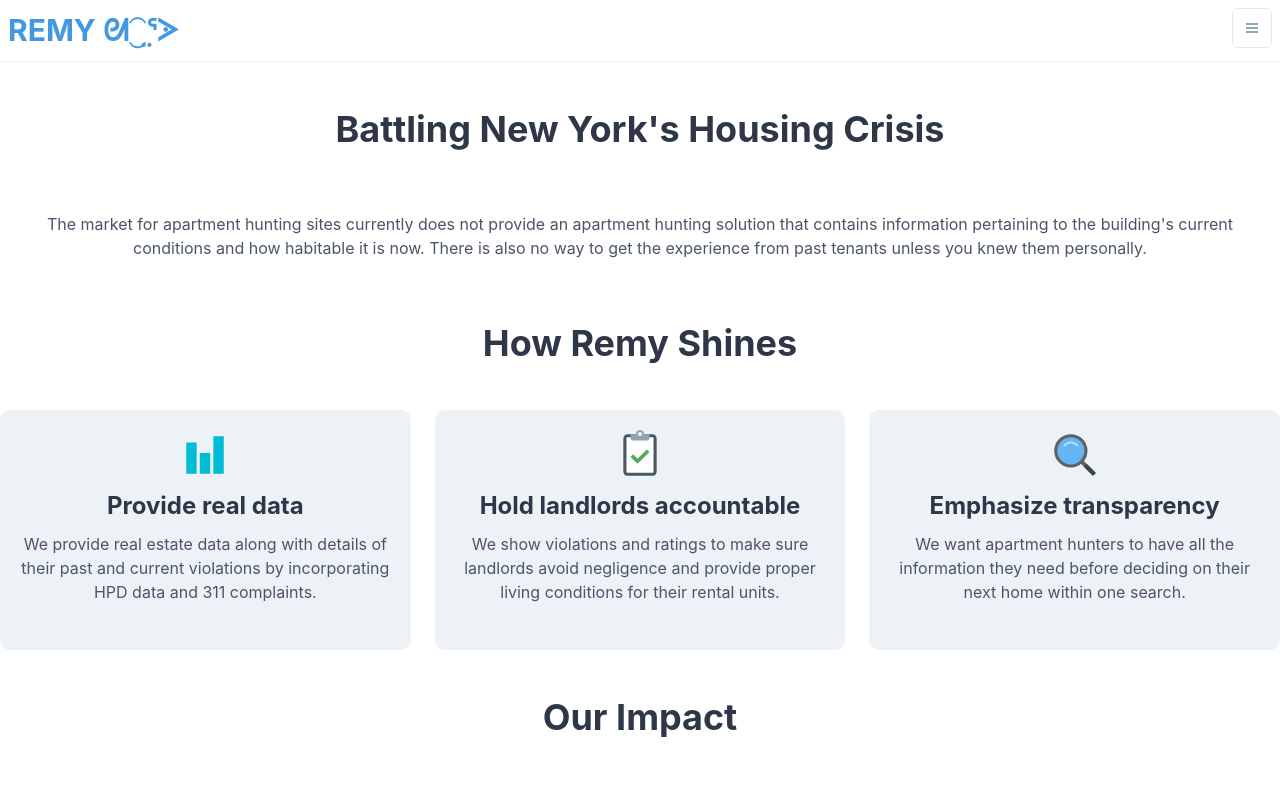
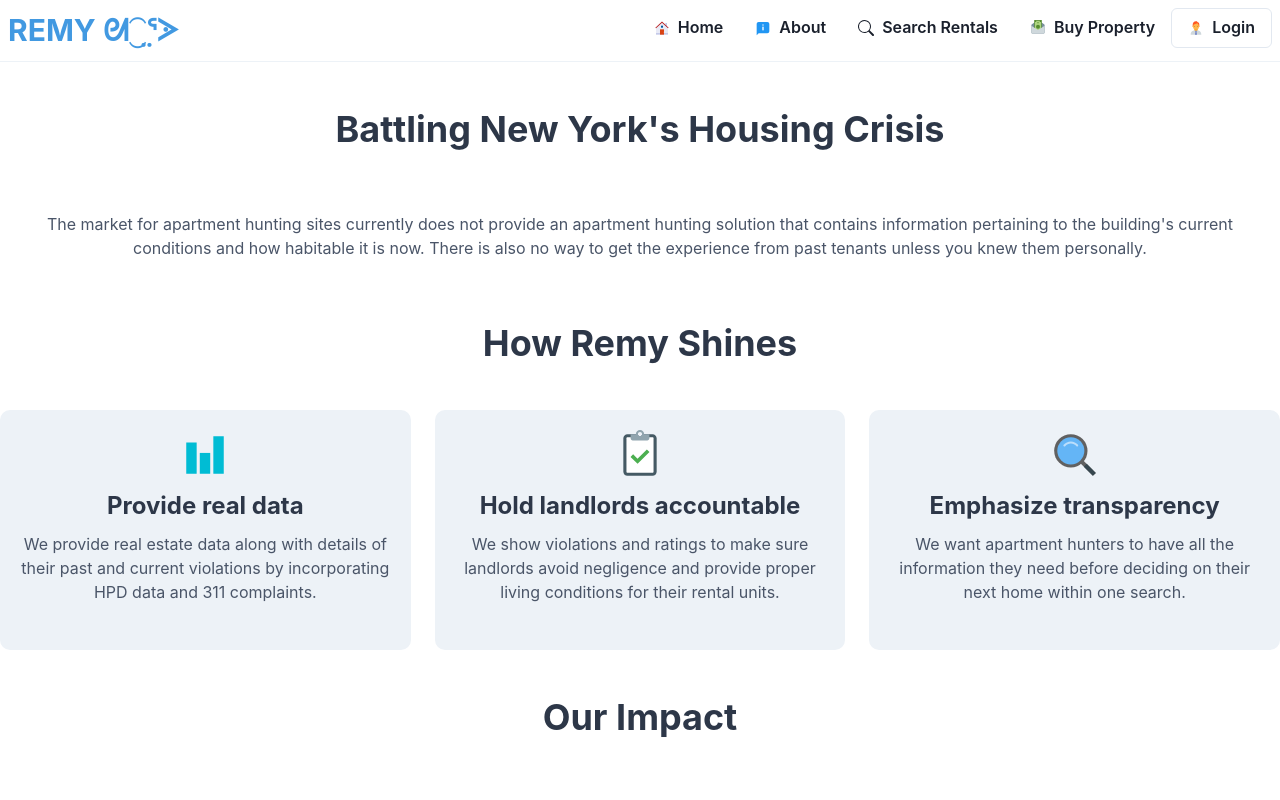
Before and after one commit to RemyCapstone/capstone, a Next.js app: page /about in a window 1280 px wide. Shown: the top 800 px of the page. Built offline with nearby package versions, Linux system fonts and the light colour scheme; no server answers; a small style sheet from the web is missing.

Commit message:
Add styles for desktop and mobile to Navbar

```diff
--- a/components/NavBar.js
+++ b/components/NavBar.js
@@ -1,16 +1,101 @@
 import Link from 'next/link';
-import { Menu, MenuGroup, MenuButton, MenuList, MenuItem, IconButton, Flex, Box, Spacer, Avatar, Text, HStack} from '@chakra-ui/react';
-import { FcMenu, FcHome, FcAbout, FcManager, FcOrganization, FcMoneyTransfer, FcKey } from 'react-icons/fc';
+import {
+  Menu, MenuGroup, MenuButton, MenuList, MenuItem, MenuDivider,
+  Flex,
+  Box,
+  Spacer,
+  Avatar,
+  Text,
+  HStack,
+  IconButton, Button
+} from '@chakra-ui/react';
+import {
+  ChevronDownIcon
+} from '@chakra-ui/icons';
+
+import { FcMenu, FcHome, FcAbout, FcManager, FcMoneyTransfer, FcKey } from 'react-icons/fc';
 import { BsSearch } from 'react-icons/bs';
-import { FiKey } from 'react-icons/fi';
-import {GiSeatedMouse} from 'react-icons/gi'
+
+import { useMediaQuery } from '@chakra-ui/react'
 
 import { useSession } from 'next-auth/react';
 import { signOut } from 'next-auth/react';
 const NavBar = () =>{
-    const {data: session} = useSession();
+    /* Media query for screen responsiveness
+    *
+    * Less than 700px: treat as mobile
+    * Greater than 700px: expand navbar and treat as desktop
+    */
+    const [isDesktopWidth] = useMediaQuery('(min-width: 1020px)');
+
+    // User session
+    const { data : session} = useSession();
+
     return (
         <Flex p="2" borderBottom="1px" borderColor="gray.100">
+          { isDesktopWidth ?
+          // Mobile styles
+          <>
+          <Box fontSize="3xl" color="blue.400" fontWeight="bold">
+          <Link href="/" paddingLeft="2">
+            REMY ᘛ⁐̤ᕐᐷ
+          </Link>
+          </Box>
+          <Spacer />
+          {/* If there is a session, display the user's name on the top right. */}
+          {/* TODO: needs help styling :D */}
+          <Link href="/" passHref>
+            <Button variant="ghost" leftIcon={<FcHome />}>Home</Button>
+          </Link>
+          <Link href="/about" passHref>
+            <Button variant="ghost" leftIcon={<FcAbout />}>About</Button>
+          </Link>
+          <Link href="/search?purpose=for-rent" passHref>
+            <Button  variant="ghost" leftIcon={<BsSearch />}>Search Rentals</Button>
+          </Link>
+          <Link href="/search?purpose=for-sale" passHref>
+            <Button variant="ghost" leftIcon={<FcMoneyTransfer />}>Buy Property</Button>
+          </Link>
+          {/* Show User info if logged in, nothing if not. */}
+          {session ? (
+              <HStack spacing="6px" marginLeft={20} paddingRight={5}>
+                <Box fontSize="xl">
+                  <Avatar
+                    fontWeight="bold"
+                    size="sm"
+                    name={`${session.user.firstName + " " + session.user.lastName}`}
+                  />
+                </Box>
+                <Menu>
+                  <MenuButton as={Button} variant="ghost" rightIcon={<ChevronDownIcon/>} _hover={{ bg: "white" }}>
+                  <Box>
+                    <Text fontSize="lg" as="b">
+                      {session.user.firstName}
+                    </Text>
+                  </Box>
+                  </MenuButton>
+                  <MenuList>
+                    <Link href="/settings" passHref>
+                      <MenuItem icon={<FcKey />}>Settings</MenuItem>
+                    </Link>
+                    <MenuDivider />
+                    <MenuItem onClick={() => signOut()} icon={<FcManager />}>
+                      Sign Out
+                    </MenuItem>
+                  </MenuList>
+                </Menu>
+              </HStack>
+          ) : null}
+          {/* If there is a session, the sign out option should replace the login option. */}
+          {session ? null : (
+            <Link href="/login" passHref>
+              <Button leftIcon={<FcManager />} variant="outline">Login</Button>
+            </Link>
+          )}
+          </>
+          :
+          // Mobile styles
+          <>
           <Box fontSize="3xl" color="blue.400" fontWeight="bold">
             <Link href="/" paddingLeft="2">
               REMY ᘛ⁐̤ᕐᐷ
@@ -80,6 +165,8 @@ const NavBar = () =>{
               </MenuList>
             </Menu>
           </Box>
+          </>
+        }
         </Flex>
     );
 }
```
Also changed, not shown: 1 other file (tests, documents, lock files or other folders). Lines whose indentation alone changed are shown as unchanged.
